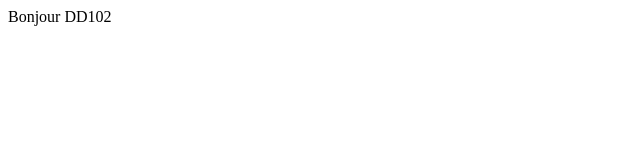
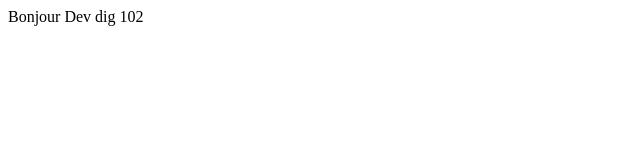
Before and after one commit to AMMARIOmar/appC-, a plain HTML site: page index.html in a window 1280 px wide. Shown: the full height of the page, 0-640 px from the left. Drawn offline with Linux system fonts and the light colour scheme.

Commit message:
Changemet de la fl

```diff
--- a/index.html
+++ b/index.html
@@ -6,6 +6,6 @@
     <title>Document</title>
 </head>
 <body>
-    Bonjour DD102
+    Bonjour Dev dig 102
 </body>
 </html>
```
